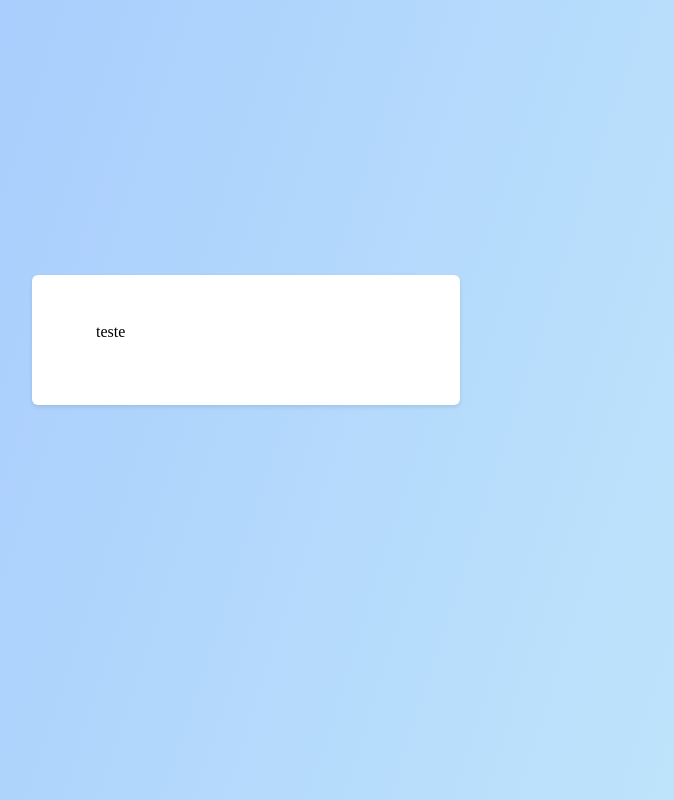
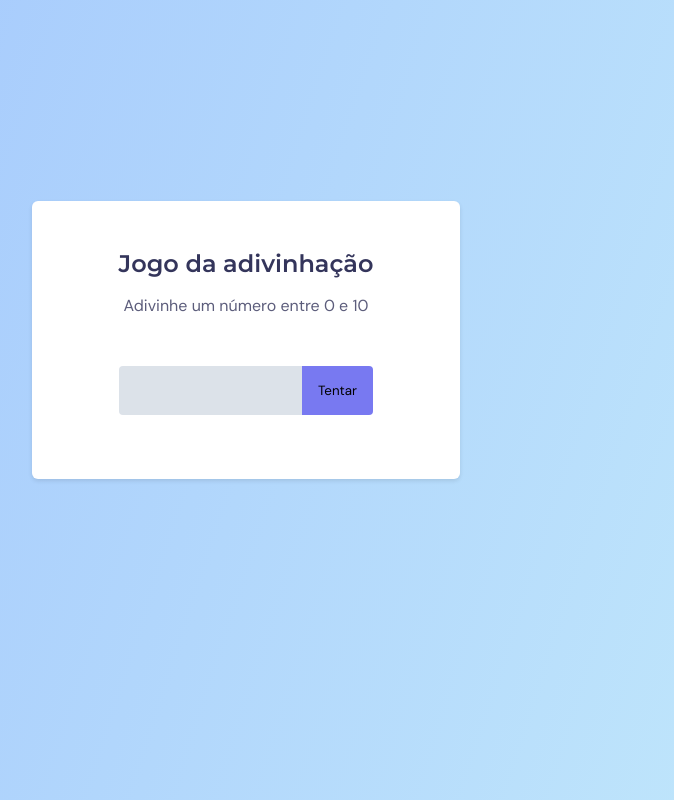
Before and after one commit to iCaioReis/Explorer-Stage05-Atividade-Jogo-De-Adivinhacao, a plain HTML site: page index.html in a window 1280 px wide. Shown: the whole page, without its empty margins (394-1068 px from the left). Drawn offline with Linux system fonts and the light colour scheme.

Commit message:
Add fonts

```diff
--- a/index.html
+++ b/index.html
@@ -1,15 +1,30 @@
 <!DOCTYPE html>
-<html lang="en">
+<html lang="pt-br">
+
 <head>
     <meta charset="UTF-8">
     <meta name="viewport" content="width=device-width, initial-scale=1.0">
     <title>Jogo de Adivinhação</title>
 
+    <link rel="preconnect" href="https://fonts.googleapis.com">
+    <link rel="preconnect" href="https://fonts.gstatic.com" crossorigin>
+    <link
+        href="https://fonts.googleapis.com/css2?family=DM+Sans:opsz,wght@9..40,400;9..40,600&family=Montserrat:wght@600&display=swap"
+        rel="stylesheet">
+
     <link rel="stylesheet" href="style.css">
 </head>
+
 <body>
     <main>
-        teste
+        <h1>Jogo da adivinhação</h1>
+        <p>Adivinhe um número entre 0 e 10</p>
+
+        <form action="">
+            <input type="number">
+            <button>Tentar</button>
+        </form>
     </main>
 </body>
+
 </html>
--- a/style.css
+++ b/style.css
@@ -6,6 +6,10 @@
 }
 :root{
     font-size: 62.5%;
+
+    --color-base-button: #7879F1;
+    --color-base-text: #34355B;
+    --color-base-input: #DCE2E9;
 }
 body{
     background: linear-gradient(288deg, #C2E9FB 0%, #A1C4FD 100%);
@@ -14,6 +18,9 @@ body{
     display: grid;
     place-items: center;
     height: 100vh;
+}
+body, button, input{
+    font-family: 'DM Sans', sans-serif;
 }
 main{
     border-radius: 0.6rem;
@@ -25,3 +32,41 @@ main{
 
     margin-top: -12rem;
 }
+h1{
+    font-family: 'Montserrat', sans-serif;
+    color: var(--color-base-text);
+    text-align: center;
+    font-size: 2.4rem;
+    font-weight: 600;
+    margin-bottom: 1.6rem;
+}
+p{
+    color: var(--color-base-text);
+    opacity: 0.8;
+    text-align: center;
+    font-size: 1.6rem;
+    font-weight: 400;
+    line-height: 150%;
+
+    margin-bottom: 4.8rem;
+}
+form{
+    display: flex;
+    justify-content: center;
+}
+form input{
+    border-radius: 4px 0px 0px 4px;
+    border: none;
+
+    background: var(--color-base-input);
+
+    padding: 1.6rem;
+}
+form button{
+    border-radius: 0px 4px 4px 0px;
+    border: none;
+
+    background: var(--color-base-button);
+
+    padding: 1.6rem;
+}
```
